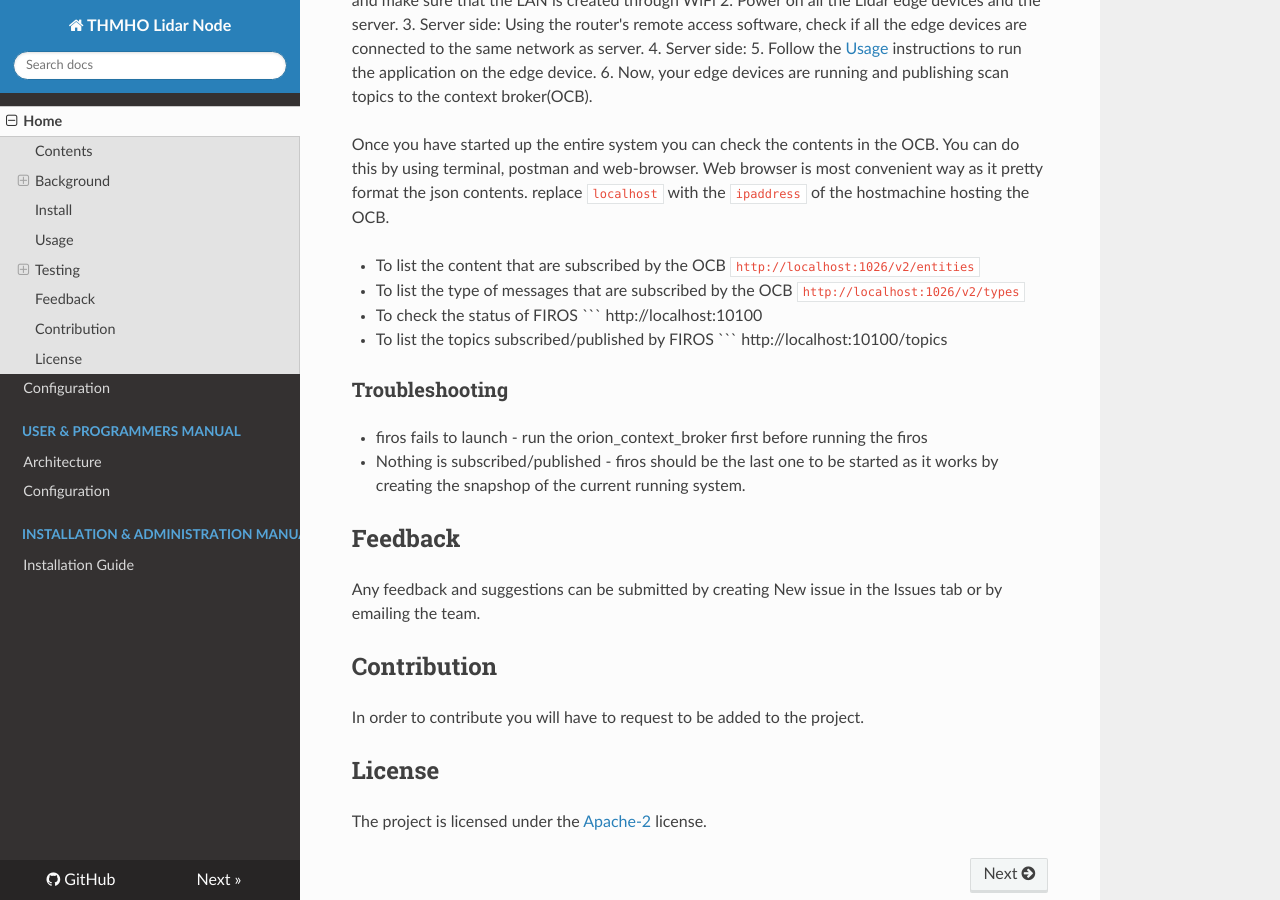
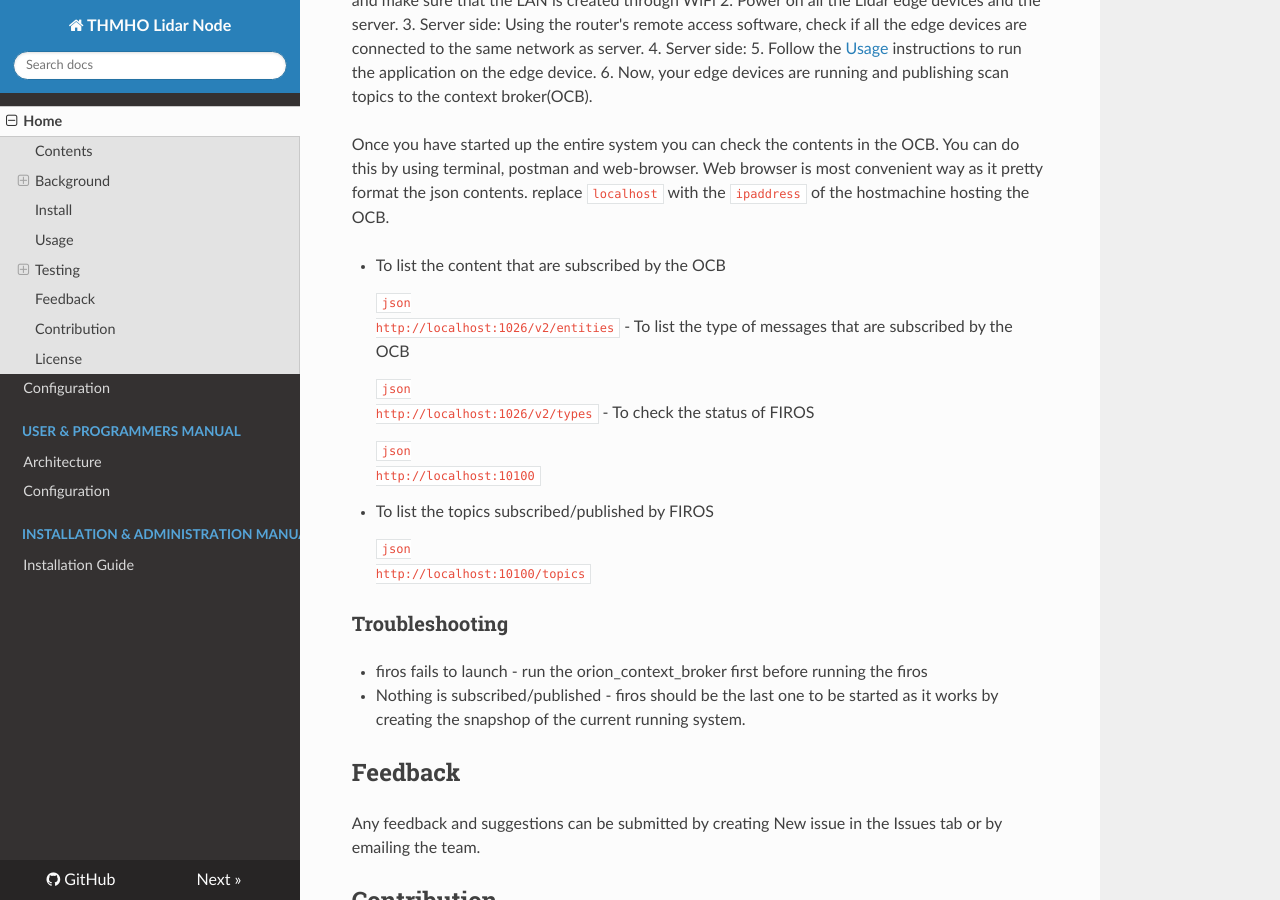
Before and after one commit to ramp-eu/THMHO_lidar_node, an MkDocs documentation site: the page built from docs/README.md, in a window 1280 px wide and 900 px high, scrolled down 1615 px. Built offline with MkDocs 1.6.1, drawn with Linux system fonts in a browser that asks for light colours; nearby versions of some CDN libraries.

Commit message:
readme modifications

````diff
--- a/docs/README.md
+++ b/docs/README.md
@@ -55,21 +55,26 @@ If there is a physical test setup available, one can follow the steps below.
 Once you have started up the entire system you can check the contents in the OCB. You can do this by using terminal, postman and web-browser. Web browser is most convenient way as it pretty format the json contents. replace `localhost` with the `ipaddress` of the hostmachine hosting the OCB.
 
 - To list the content that are subscribed by the OCB
-    ```
+
+    ```json
     http://localhost:1026/v2/entities
     ```
 - To list the type of messages that are subscribed by the OCB
-    ```
+
+    ```json
     http://localhost:1026/v2/types
     ```
 - To check the status of FIROS
+
+    ```json
+    http://localhost:10100
     ```
-    http://localhost:10100
 
 - To list the topics subscribed/published by FIROS
+
+    ```json
+    http://localhost:10100/topics
     ```
-    http://localhost:10100/topics
-
 
 
 ### Troubleshooting
````
